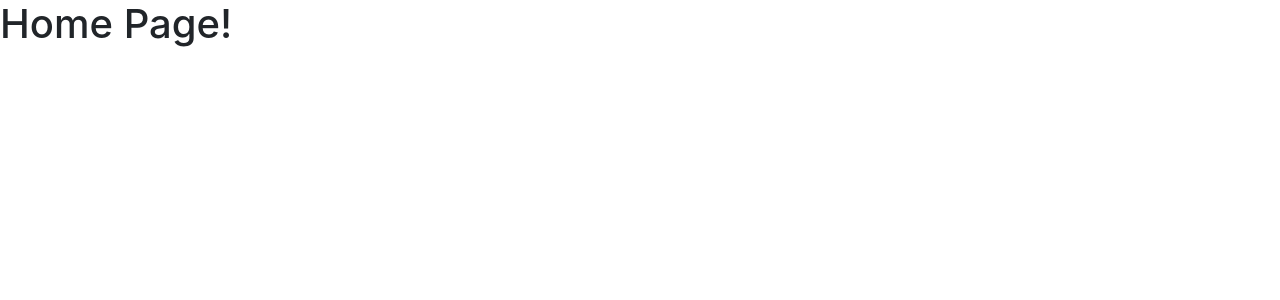
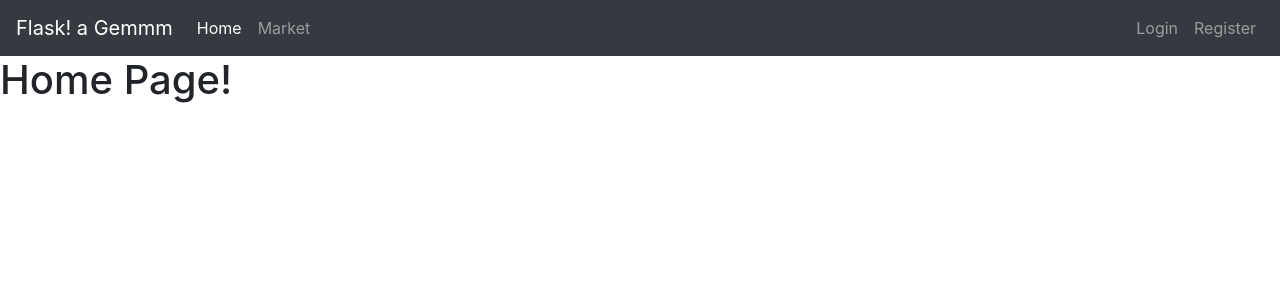
Before and after one commit to Zainab-Aamir-Khan/Flask-Practice, a Flask app: page / in a window 1280 px wide. Shown: the top 300 px of the page. Run offline with Flask 3, Linux system fonts and the light colour scheme.

Commit message:
practice

```diff
--- a/templates/home.html
+++ b/templates/home.html
@@ -1,28 +1,61 @@
 <!doctype html>
 <html lang="en">
-  <head>
+
+<head>
     <!-- Required meta tags -->
     <meta charset="utf-8">
     <meta name="viewport" content="width=device-width, initial-scale=1, shrink-to-fit=no">
 
     <!-- Bootstrap CSS -->
-    <link rel="stylesheet" href="https://cdn.jsdelivr.net/npm/bootstrap@4.5.3/dist/css/bootstrap.min.css" integrity="sha384-TX8t27EcRE3e/ihU7zmQxVncDAy5uIKz4rEkgIXeMed4M0jlfIDPvg6uqKI2xXr2" crossorigin="anonymous">
+    <link rel="stylesheet" href="https://cdn.jsdelivr.net/npm/bootstrap@4.5.3/dist/css/bootstrap.min.css"
+        integrity="sha384-TX8t27EcRE3e/ihU7zmQxVncDAy5uIKz4rEkgIXeMed4M0jlfIDPvg6uqKI2xXr2" crossorigin="anonymous">
 
     <title>Home Page!</title>
-  </head>
-  <body>
+</head>
+
+<body>
+    <nav class="navbar navbar-expand-md navbar-dark bg-dark">
+        <a class="navbar-brand" href="#">Flask! a Gemmm</a>
+        <button class="navbar-toggler" type="button" data-toggle="collapse" data-target="#navbarNav">
+            <span class="navbar-toggler-icon"></span>
+        </button>
+        <div class="collapse navbar-collapse" id="navbarNav">
+            <ul class="navbar-nav mr-auto">
+                <li class="nav-item active">
+                    <a class="nav-link" href="#">Home <span class="sr-only">(current)</span></a>
+                </li>
+                <li class="nav-item">
+                    <a class="nav-link" href="#">Market</a>
+                </li>
+            </ul>
+            <ul class="navbar-nav">
+                <li class="nav-item">
+                    <a class="nav-link" href="#">Login</a>
+                </li>
+                <li class="nav-item">
+                    <a class="nav-link" href="#">Register</a>
+                </li>
+            </ul>
+        </div>
+    </nav>
+
     <h1>Home Page!</h1>
 
     <!-- Optional JavaScript; choose one of the two! -->
 
     <!-- Option 1: jQuery and Bootstrap Bundle (includes Popper) -->
-    <script src="https://code.jquery.com/jquery-3.5.1.slim.min.js" integrity="sha384-DfXdz2htPH0lsSSs5nCTpuj/zy4C+OGpamoFVy38MVBnE+IbbVYUew+OrCXaRkfj" crossorigin="anonymous"></script>
-    <script src="https://cdn.jsdelivr.net/npm/bootstrap@4.5.3/dist/js/bootstrap.bundle.min.js" integrity="sha384-ho+j7jyWK8fNQe+A12Hb8AhRq26LrZ/JpcUGGOn+Y7RsweNrtN/tE3MoK7ZeZDyx" crossorigin="anonymous"></script>
+    <script src="https://code.jquery.com/jquery-3.5.1.slim.min.js"
+        integrity="sha384-DfXdz2htPH0lsSSs5nCTpuj/zy4C+OGpamoFVy38MVBnE+IbbVYUew+OrCXaRkfj"
+        crossorigin="anonymous"></script>
+    <script src="https://cdn.jsdelivr.net/npm/bootstrap@4.5.3/dist/js/bootstrap.bundle.min.js"
+        integrity="sha384-ho+j7jyWK8fNQe+A12Hb8AhRq26LrZ/JpcUGGOn+Y7RsweNrtN/tE3MoK7ZeZDyx"
+        crossorigin="anonymous"></script>
 
     <!-- Option 2: jQuery, Popper.js, and Bootstrap JS
     <script src="https://code.jquery.com/jquery-3.5.1.slim.min.js" integrity="sha384-DfXdz2htPH0lsSSs5nCTpuj/zy4C+OGpamoFVy38MVBnE+IbbVYUew+OrCXaRkfj" crossorigin="anonymous"></script>
     <script src="https://cdn.jsdelivr.net/npm/popper.js@1.16.1/dist/umd/popper.min.js" integrity="sha384-9/reFTGAW83EW2RDu2S0VKaIzap3H66lZH81PoYlFhbGU+6BZp6G7niu735Sk7lN" crossorigin="anonymous"></script>
     <script src="https://cdn.jsdelivr.net/npm/bootstrap@4.5.3/dist/js/bootstrap.min.js" integrity="sha384-w1Q4orYjBQndcko6MimVbzY0tgp4pWB4lZ7lr30WKz0vr/aWKhXdBNmNb5D92v7s" crossorigin="anonymous"></script>
     -->
-  </body>
+</body>
+
 </html>
```
